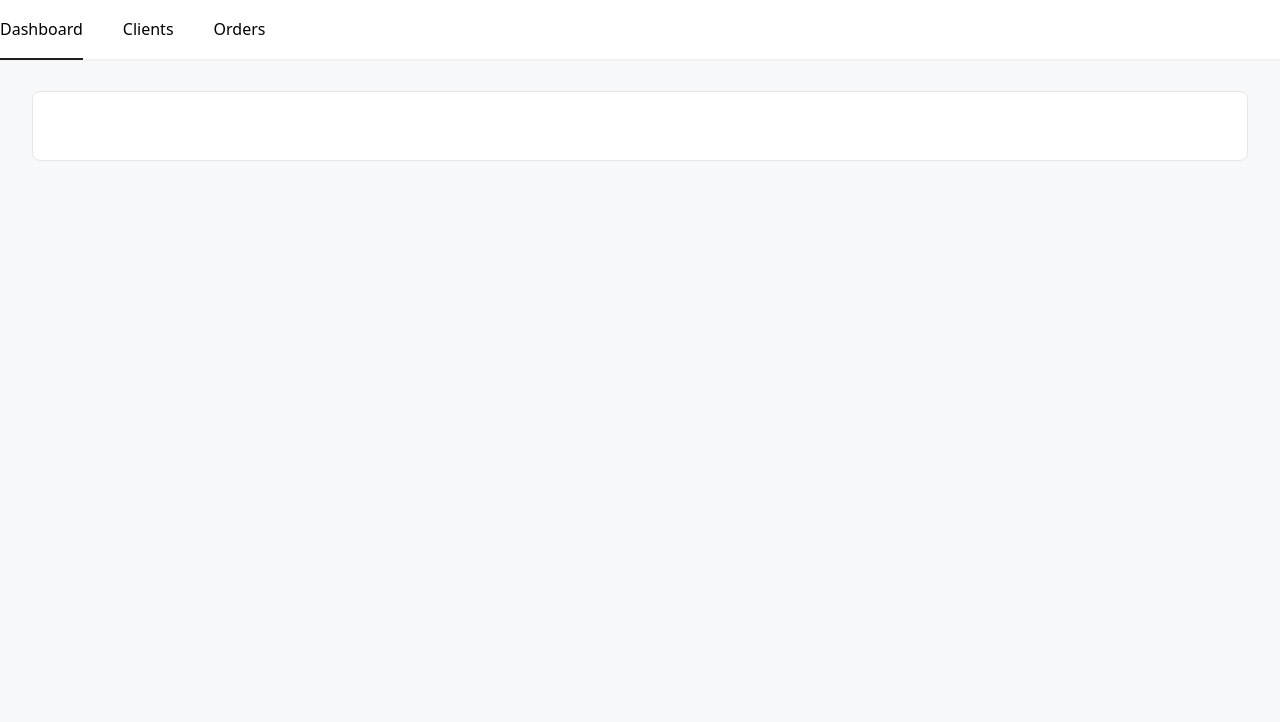
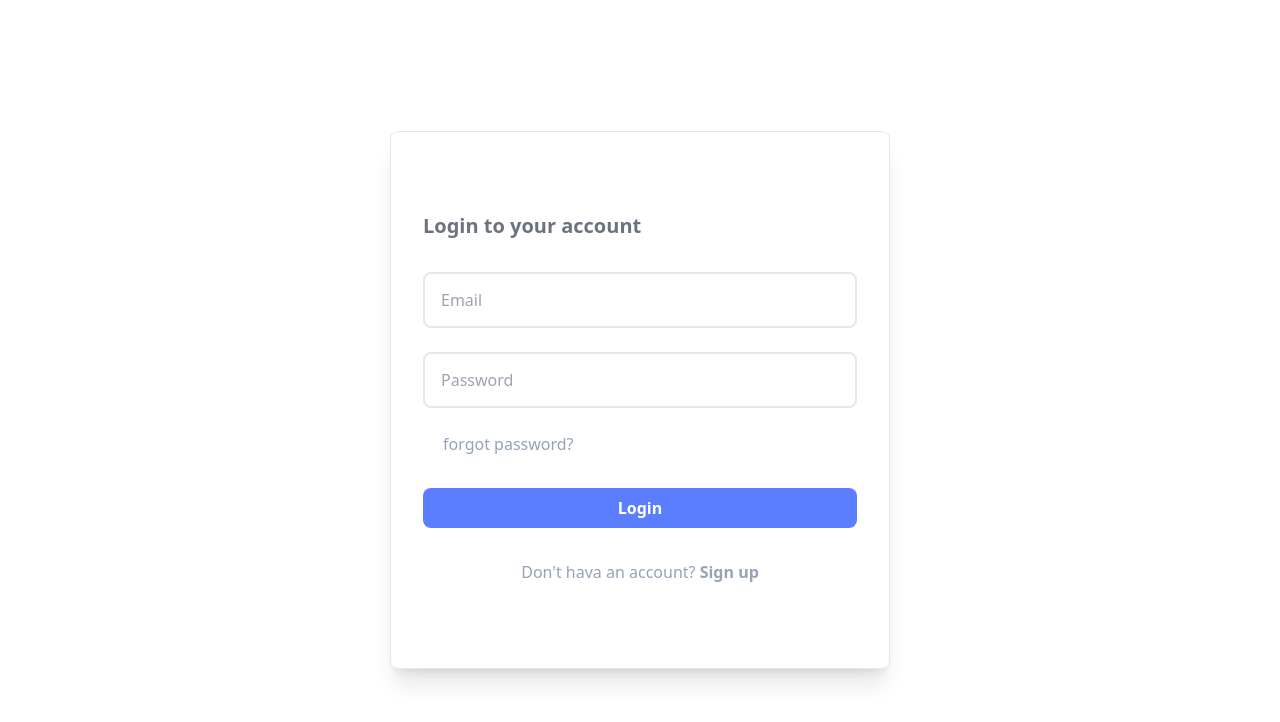
Before and after one commit to Maciej-Kaczmarczyk/ClientsManagmentSystem, a React (Vite) app in the folder Frontend/: page / in a window 1280 px wide. Shown: the top 722 px of the page. Built offline with nearby package versions, Linux system fonts and the light colour scheme; no server answers.

Commit message:
simple implementation of login functionality

```diff
--- a/Frontend/src/App.tsx
+++ b/Frontend/src/App.tsx
@@ -1,4 +1,4 @@
-import { BrowserRouter, Route, Routes } from "react-router-dom";
+import { BrowserRouter, Navigate, Route, Router, Routes } from "react-router-dom";
 import Clients from "./pages/Clients";
 import Navbar from "./components/Navbar";
 import Orders from "./pages/Orders";
@@ -6,24 +6,39 @@ import Dashboard from "./pages/Dashboard";
 import { Toaster } from "sonner";
 import { useClientsStore } from "./stores/useClientsStore";
 import { useEffect } from "react";
+import Login from "./pages/Login";
+import ClientForm from "./components/ClientForm";
+import {useAuthStore} from "./stores/useAuthStore";
 
 function App() {
   const fetchClients = useClientsStore((state) => state.fetchClients);
+  const clientFormVisible = useClientsStore((state) => state.clientFormVisible);
+  const authenticated = useAuthStore((state) => state.authenticated);
 
   useEffect(() => {
     fetchClients();
   }, []);
+
+  if(!authenticated) return <Login />
 
   return (
     <div className="flex flex-col h-full">
       <BrowserRouter>
         <Navbar />
         <Toaster richColors position="bottom-left" />
+        {clientFormVisible ? <ClientForm /> : null}
+        <div className="flex flex-col items-center p-8 gap-8 w-full h-full bg-bgDark overflow-scroll">
           <Routes>
+
+
                 <Route path="/" element={<Dashboard />} />
                 <Route path="/clients" element={<Clients />} />
                 <Route path="/orders" element={<Orders />} />
+
+              <Route path="/login" element={<Login />} />
+
           </Routes>
+        </div>
       </BrowserRouter>
     </div>
   );
--- a/Frontend/src/components/ClientCard.jsx
+++ b/Frontend/src/components/ClientCard.jsx
@@ -68,10 +68,11 @@ const ClientCard = (props) => {
         </div>
 
         <div className="flex flex-col w-60">
-          <p className="font-semibold text-md">
-            {client.address}
+          <p className="font-semibold text-md">{client.address}</p>
+          <p className="text-md w-fit text-gray-500 font-normal">
+            {" "}
+            {client.zip_code} {client.city}
           </p>
-          <p className="text-md w-fit text-gray-500 font-normal"> {client.zip_code} {client.city}</p>
         </div>
       </div>
 
--- a/Frontend/src/components/Navbar.jsx
+++ b/Frontend/src/components/Navbar.jsx
@@ -14,6 +14,7 @@ const Navbar = () => {
   const navRef = useRef([]);
 
   useEffect(() => {
+    if (!pathname) return;
     const activeItem = navItems.find((item) => item.path === pathname);
     setActiveElement(activeItem);
     const activeRef = navRef.current.find((ref) => ref.innerText === activeItem.name);
--- /dev/null
+++ b/Frontend/src/components/ProtectedRoute.jsx
@@ -0,0 +1,10 @@
+import { Navigate } from "react-router-dom";
+import useAuthStore from '../stores/useAuthStore';
+
+const ProtectedRoute = ({ element: Component, ...rest }) => {
+  const authenticated = useAuthStore(state => state.authenticated);
+
+  return authenticated ? <Component {...rest} /> : <Navigate to="/login" replace={true} />;
+};
+
+export default ProtectedRoute;
--- a/Frontend/src/pages/Clients.jsx
+++ b/Frontend/src/pages/Clients.jsx
@@ -13,7 +13,6 @@ function Clients() {
   const fetchClients = useClientsStore((state) => state.fetchClients);
   const isLoading = useClientsStore((state) => state.isLoading);
   const toggleClientForm = useClientsStore((state) => state.toggleClientForm);
-  const clientFormVisible = useClientsStore((state) => state.clientFormVisible);
 
   const clients = useClientsStore((state) => state.clients);
   const filteredClients = useClientFilter(clients, searchString);
@@ -41,7 +40,15 @@ function Clients() {
   );
 
   const refreshIcon = (
-    <svg xmlns="http://www.w3.org/2000/svg" fill="none" viewBox="0 0 24 24" strokeWidth={1.5} stroke="currentColor" className="w-6 h-6 text-navNormal cursor-pointer hover:bg-gray-200 rounded-full" onClick={fetchClients}>
+    <svg
+      xmlns="http://www.w3.org/2000/svg"
+      fill="none"
+      viewBox="0 0 24 24"
+      strokeWidth={1.5}
+      stroke="currentColor"
+      className="w-6 h-6 text-navNormal cursor-pointer hover:bg-gray-200 rounded-full"
+      onClick={fetchClients}
+    >
       <path
         strokeLinecap="round"
         strokeLinejoin="round"
@@ -52,8 +59,6 @@ function Clients() {
 
   return (
     <>
-      {clientFormVisible? <ClientForm /> : null }
-      <div className="flex flex-col items-center p-8 gap-8 w-full h-full bg-bgDark overflow-scroll">
       <div className="flex flex-col rounded-lg border-[1px] pb-1 bg-white w-full max-w-screen-xl">
         <div className="flex justify-between items-center gap-8 p-8 w-full h-1/2">
           <div className="w-full flex gap-8">
@@ -70,11 +75,6 @@ function Clients() {
                 />
               </div>
             </form>
-
-              <div className="flex items-center text-[#626262] cursor-pointer gap-2">
-                {filterIcon}
-                <p className="text-base font-semibold">Filter</p>
-              </div>
           </div>
 
           <div className="flex items-center justify-between gap-8">
@@ -111,7 +111,6 @@ function Clients() {
           </ul>
         )}
       </div>
-      </div>
     </>
   );
 }
--- a/Frontend/src/pages/Dashboard.jsx
+++ b/Frontend/src/pages/Dashboard.jsx
@@ -1,11 +1,9 @@
 const Dashboard = () => {
   return (
     <>
-      <div className="flex flex-col items-center p-8 gap-8 w-full h-full bg-bgDark overflow-scroll">
-        <div className="flex flex-col rounded-lg border-[1px] pb-1 bg-white w-full max-w-screen-xl">
-          <div className="flex justify-between items-center gap-8 p-8 w-full h-1/2">
-            <div className="w-full flex gap-8"></div>
-          </div>
+      <div className="flex flex-col rounded-lg border-[1px] pb-1 bg-white w-full max-w-screen-xl">
+        <div className="flex justify-between items-center gap-8 p-8 w-full h-1/2">
+
         </div>
       </div>
     </>
--- /dev/null
+++ b/Frontend/src/pages/Login.jsx
@@ -0,0 +1,56 @@
+import React, { useState } from "react";
+import Button from "../components/Button";
+import { useAuthStore } from "../stores/useAuthStore";
+import { Navigate } from "react-router-dom";
+
+const Login = () => {
+  const [email, setEmail] = useState("");
+  const [password, setPassword] = useState("");
+
+  const setAuthenticated = useAuthStore((state) => state.setAuthenticated);
+
+  const handleLogin = () => {
+    if (email === "" || password === "") {
+        setAuthenticated(true);
+        <Navigate to="/dashboard" />;
+    }else
+    {
+        console.log("Login Failed");
+    }
+  };
+
+  return (
+    <div className="w-full h-full flex justify-center items-center">
+      <div className="flex flex-col justify-center items-center rounded-lg border-[1px] pb-1 bg-white w-full max-w-[500px] h-fit max-h-[700px] shadow-xl">
+        <div className="flex justify-center items-center gap-8 p-8 w-full py-20">
+          <div className="w-full h-full flex flex-col gap-8">
+            <h1 className=" text-xl font-bold text-gray-500">Login to your account</h1>
+            <div className="flex flex-col gap-6">
+              <input
+                type="email"
+                name="Email"
+                className={`w-full h-14 rounded-lg border-2 focus:outline-none focus:border-accent2 px-4 font-base text-navNormal duration-200 `}
+                placeholder="Email"
+                onChange={(e) => setEmail(e.target.value)}
+              />
+              <input
+                type="password"
+                name="Password"
+                className={`w-full h-14 rounded-lg border-2 focus:outline-none focus:border-accent2 px-4 font-base text-navNormal duration-200 `}
+                placeholder="Password"
+                onChange={(e) => setPassword(e.target.value)}
+              />
+              <p className=" text-slate-400 pl-5">forgot password?</p>
+            </div>
+            <Button method={handleLogin} style={"bg-accent2 w-[100%] hover:brightness-90"} text="Login" />
+            <p className=" text-slate-400 text-center">
+              Don't hava an account? <span className=" font-bold">Sign up</span>
+            </p>
+          </div>
+        </div>
+      </div>
+    </div>
+  );
+};
+
+export default Login;
--- a/Frontend/src/pages/Orders.jsx
+++ b/Frontend/src/pages/Orders.jsx
@@ -3,13 +3,11 @@ import React from "react";
 const Orders = () => {
   return (
     <>
-      <div className="flex flex-col items-center p-8 gap-8 w-full h-full bg-bgDark overflow-scroll">
         <div className="flex flex-col rounded-lg border-[1px] pb-1 bg-white w-full max-w-screen-xl">
           <div className="flex justify-between items-center gap-8 p-8 w-full h-1/2">
-            <div className="w-full flex gap-8"></div>
+
           </div>
         </div>
-      </div>
     </>
   );
 };
--- /dev/null
+++ b/Frontend/src/stores/useAuthStore.js
@@ -0,0 +1,6 @@
+import {create} from 'zustand';
+
+export const useAuthStore = create(set => ({
+  authenticated: false, // default value
+  setAuthenticated: (value) => set(() => ({ authenticated: value })),
+}));
```
Lines whose indentation alone changed are shown as unchanged.
